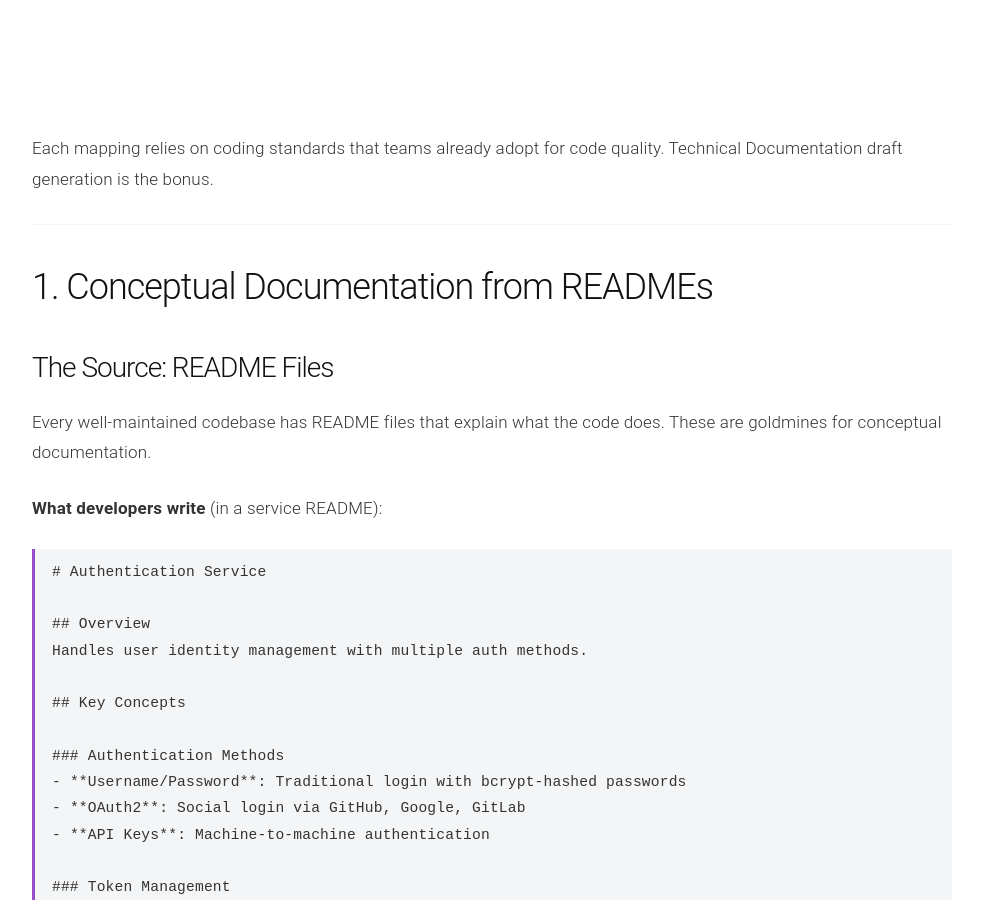
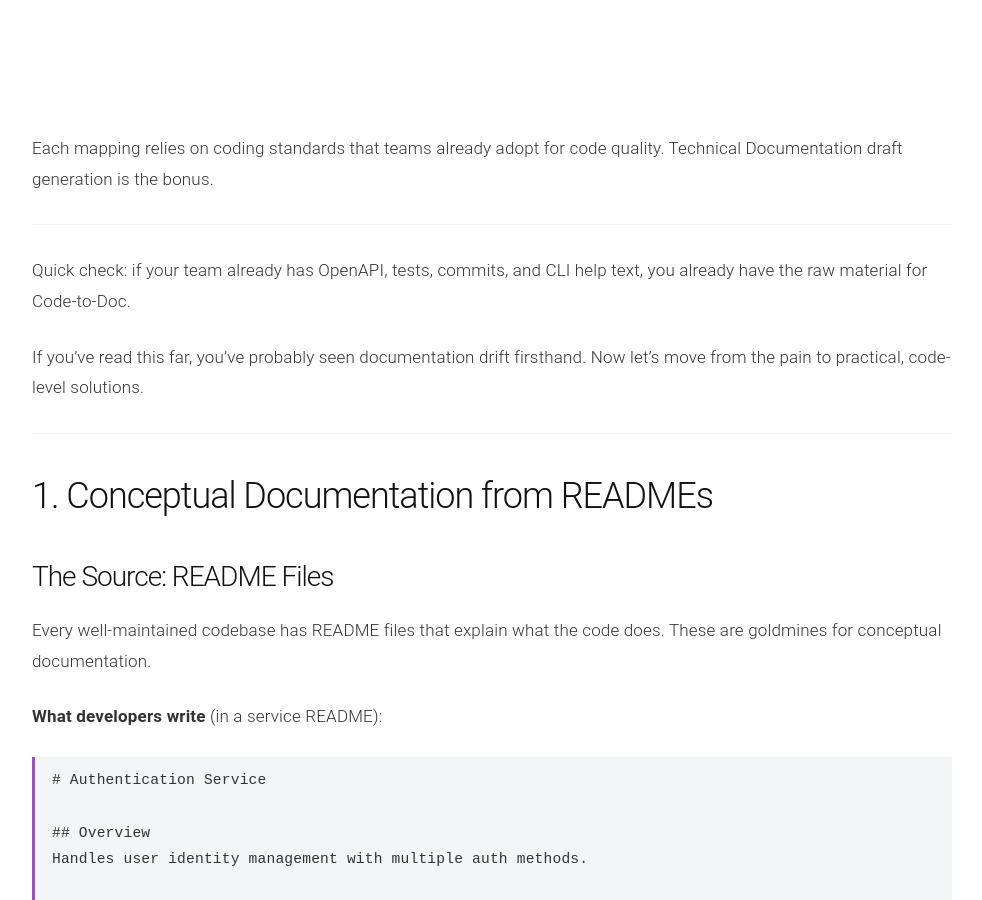
Before and after one commit to veera-linga/blogs, a Jekyll site: the page built from code-to-doc.md, in a window 1280 px wide and 900 px high, scrolled down 4101 px. Shown: the whole window, without its empty margins (148-1130 px from the left). Built offline with Jekyll 4.4.1, drawn with Linux system fonts in a browser that asks for light colours; our own code applies the rules of GitHub Pages for plain Markdown files; some of the changed text lies outside the part shown.

Commit message:
Enhance documentation with practical Code-to-Doc solutions
Added a section on utilizing existing resources for Code-to-Doc and provided a table for getting started with documentation approaches.

Signed-off-by: veera <124036467+veera-linga@users.noreply.github.com>

```diff
--- a/code-to-doc.md
+++ b/code-to-doc.md
@@ -145,6 +145,13 @@ flowchart LR
 </div>
 
 Each mapping relies on coding standards that teams already adopt for code quality. Technical Documentation draft generation is the bonus.
+
+---
+
+Quick check: if your team already has OpenAPI, tests, commits, and CLI help text, you already have the raw material for Code-to-Doc.
+
+If you’ve read this far, you’ve probably seen documentation drift firsthand.
+Now let’s move from the pain to practical, code-level solutions.
 
 ---
 
@@ -926,6 +933,8 @@ Code-to-Doc is powerful, but it doesn't replace all documentation. Some content
 
 ## Getting Started
 
+Read this far? Great. The next section is the practical part: what to implement first, and what can wait.
+
 | Approach | Effort | Best For |
 |----------|--------|----------|
 | **Off-the-shelf tools** (Swagger, Redoc, release-please, Cobra doc gen) | Medium | OpenAPI, release notes, CLI reference |
@@ -984,6 +993,11 @@ Documentation drifts when it's separate from code. Code-to-Doc makes the codebas
 
 ---
 
+If you read all the way to the end, you care about where technical documentation is heading.
+If you’re working on modernizing docs, I’d be happy to discuss ideas or collaborate.
+
+---
+
 ## Further Reading
 
 - [Google Coding Style Guides](https://google.github.io/styleguide/)
```
